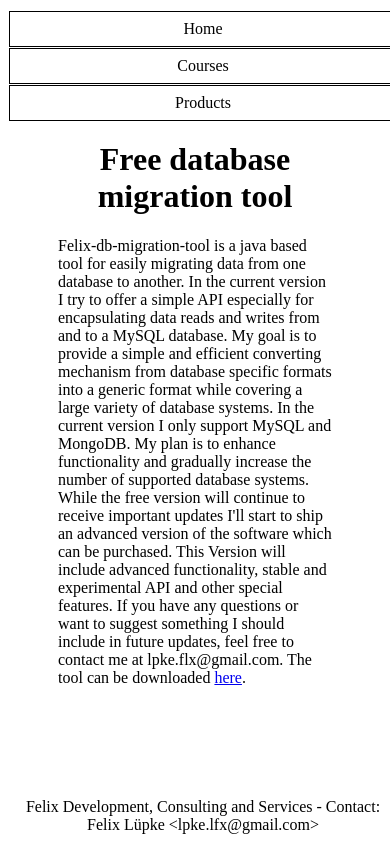
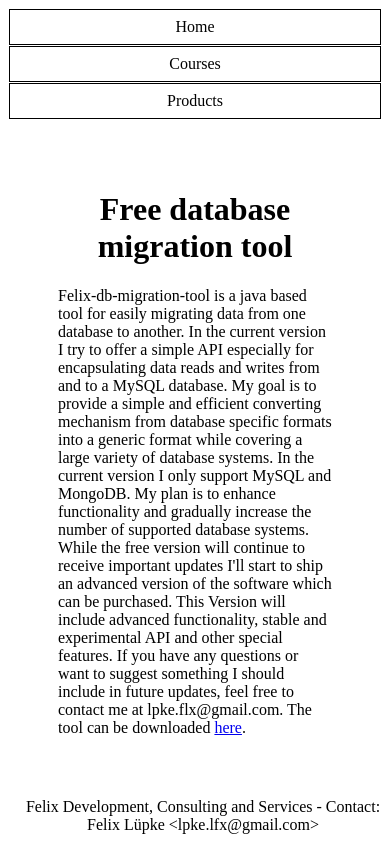
Before and after one commit to flikkes/felix-development-pages, a Flask app: page / in a window 390 px wide. Run offline with Flask 2, Linux system fonts and the light colour scheme.

Commit message:
fixed style for mobile

```diff
--- a/app.py
+++ b/app.py
@@ -2,7 +2,7 @@ from flask import Flask, render_template, url_for, Markup
 from flask_talisman import Talisman
 
 app = Flask(__name__)
-Talisman(app)
+#Talisman(app)
 
 
 @app.route("/")
--- a/static/css/main.css
+++ b/static/css/main.css
@@ -4,7 +4,6 @@ footer {
     width: 90%;
     text-align: center;
 }
-
 
 h1 {
     text-align: center;
@@ -45,18 +44,6 @@ li a:hover {
     text-align: center;
 }
 
-@media screen and (max-width: 600px) {
-    li a {
-        display: block;
-        padding: 8px 16px;
-        margin: 1px;
-    }
-
-    .fd-content {
-        margin-top: 70px;
-    }
-}
-
 .fd-header {
     height: auto;
     padding-top: 10px;
@@ -87,3 +74,16 @@ li a:hover {
     overflow: hidden;
     background-color: white;
 }
+
+@media screen and (max-width: 600px) {
+    li a {
+        display: block;
+        padding: 8px 16px;
+        margin: 1px;
+    }
+    .fd-header {
+        padding-top: 0px;
+        padding-bottom: 0px;
+        position: inherit;
+    }
+}
```
